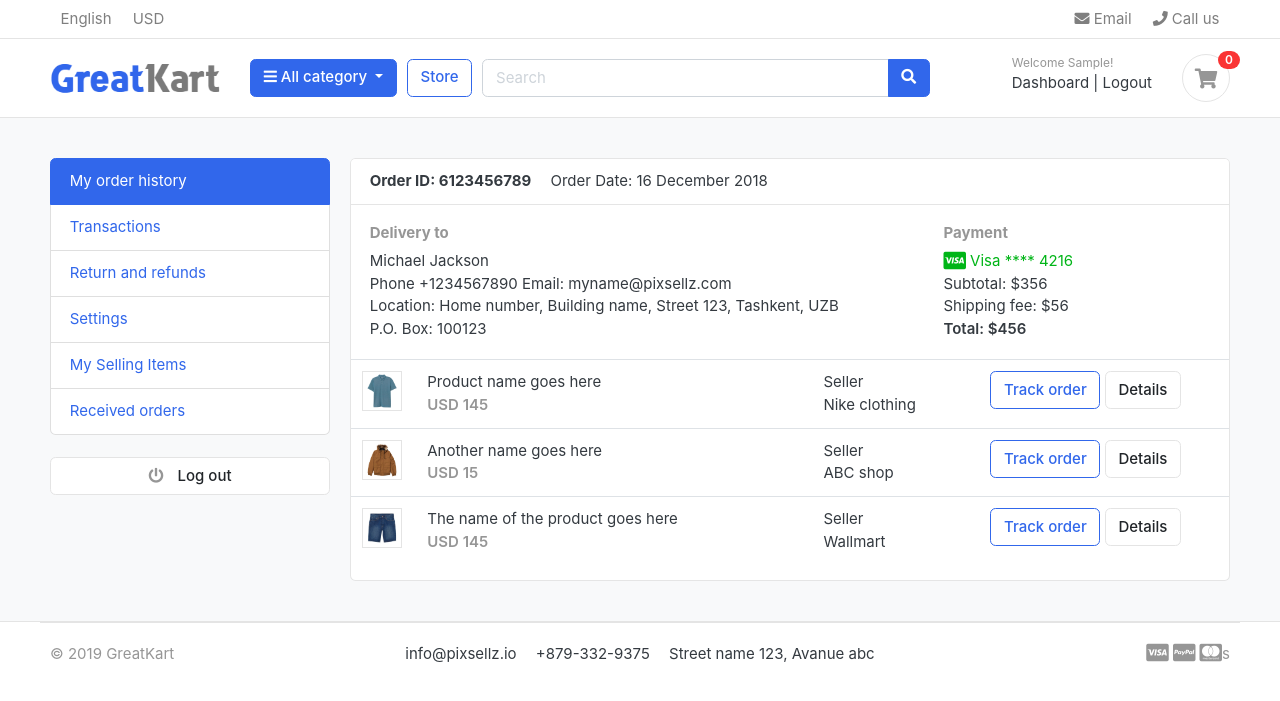
After one commit to alixcaroline/django_e-commerce, a Django app: page /accounts/ in a window 1280 px wide. The commit adds this page. Shown: the top 701 px of the page. Run offline with Django 4.2, Linux system fonts and the light colour scheme; the visitor is signed in with stand-in values (Sample User, id 1); data that the repository does not hold is empty; some libraries are stand-ins or nearby versions; some web fonts are replaced.

Commit message:
account verification email

```diff
--- a/accounts/urls.py
+++ b/accounts/urls.py
@@ -5,4 +5,7 @@ urlpatterns = [
     path("register/", views.register, name="register"),
     path("login/", views.login, name="login"),
     path("logout/", views.logout, name="logout"),
+    path("dashboard/", views.dashboard, name="dashboard"),
+    path("", views.dashboard, name="dashboard"),
+    path("activate/<uidb64>/<token>/", views.activate, name="activate"),
 ]
--- a/accounts/views.py
+++ b/accounts/views.py
@@ -3,6 +3,15 @@ from .forms import RegistrationForm
 from accounts.models import Account
 from django.contrib import messages, auth
 from django.contrib.auth.decorators import login_required
+from django.http import HttpResponse
+
+# verification email
+from django.contrib.sites.shortcuts import get_current_site
+from django.template.loader import render_to_string
+from django.utils.http import urlsafe_base64_encode, urlsafe_base64_decode
+from django.utils.encoding import force_bytes
+from django.contrib.auth.tokens import default_token_generator
+from django.core.mail import EmailMessage
 
 
 # Create your views here.
@@ -26,7 +35,23 @@ def register(request):
             )
             user.phone_number = phone_number
             user.save()
-            messages.success(request, "Registration successful")
+
+            # activate user
+            current_site = get_current_site(request)
+            email_subject = "Please activate your account"
+            message = render_to_string(
+                "accounts/account_verification_email.html",
+                {
+                    "user": user,
+                    "domain": current_site,
+                    "uid": urlsafe_base64_encode(force_bytes(user.pk)),
+                    "token": default_token_generator.make_token(user),
+                },
+            )
+            to_email = email
+            send_email = EmailMessage(email_subject, message, to=[to_email])
+            send_email.send()
+            return redirect("/accounts/login/?command=verification&email=" + email)
     else:
         form = RegistrationForm()
 
@@ -44,7 +69,7 @@ def login(request):
         print(user)
         if user is not None:
             auth.login(request, user)
-            return redirect("home")
+            return redirect("dashboard")
         else:
             messages.error(request, "Invalid login credentials")
             return redirect("login")
@@ -56,3 +81,25 @@ def logout(request):
     auth.logout(request)
     messages.success(request, "You are logged out!")
     return redirect("login")
+
+
+def activate(request, uidb64, token):
+    try:
+        uid = urlsafe_base64_decode(uidb64).decode()
+        user = Account._default_manager.get(pk=uid)
+    except (TypeError, ValueError, OverflowError, Account.DoesNotExist):
+        user = None
+
+    if user is not None and default_token_generator.check_token(user, token):
+        user.is_active = True
+        user.save()
+        messages.success(request, "Congratulations! Your account is activated")
+        return redirect("login")
+    else:
+        messages.error(request, "Invalid activation link")
+        return redirect("register")
+
+
+@login_required(login_url="login")
+def dashboard(request):
+    return render(request, "accounts/dashboard.html")
--- /dev/null
+++ b/templates/accounts/dashboard.html
@@ -0,0 +1,101 @@
+{% extends 'base.html' %}
+
+
+{% block content %}
+
+<!-- ========================= SECTION CONTENT ========================= -->
+<section class="section-conten padding-y bg">
+
+{% include 'includes/alerts.html' %}
+
+<div class="container">
+	<div class="row">
+	<aside class="col-md-3">
+		<!--   SIDEBAR   -->
+		<ul class="list-group">
+			<a class="list-group-item active" href="#"> My order history </a>
+			<a class="list-group-item" href="#"> Transactions </a>
+			<a class="list-group-item" href="#"> Return and refunds </a>
+			<a class="list-group-item" href="#">Settings </a>
+			<a class="list-group-item" href="#"> My Selling Items </a>
+			<a class="list-group-item" href="#"> Received orders </a>
+		</ul>
+		<br>
+		<a class="btn btn-light btn-block" href="{% url 'logout' %}"> <i class="fa fa-power-off"></i> <span class="text">Log out</span> </a>
+		<!--   SIDEBAR .//END   -->
+	</aside>
+	<main class="col-md-9">
+		<article class="card">
+		<header class="card-header">
+			<strong class="d-inline-block mr-3">Order ID: 6123456789</strong>
+			<span>Order Date: 16 December 2018</span>
+		</header>
+		<div class="card-body">
+			<div class="row">
+				<div class="col-md-8">
+					<h6 class="text-muted">Delivery to</h6>
+					<p>Michael Jackson <br>
+					Phone +1234567890 Email: myname@pixsellz.com <br>
+			    	Location: Home number, Building name, Street 123,  Tashkent, UZB <br>
+			    	P.O. Box: 100123
+			 		</p>
+				</div>
+				<div class="col-md-4">
+					<h6 class="text-muted">Payment</h6>
+					<span class="text-success">
+						<i class="fab fa-lg fa-cc-visa"></i>
+					    Visa  **** 4216
+					</span>
+					<p>Subtotal: $356 <br>
+					 Shipping fee:  $56 <br>
+					 <span class="b">Total:  $456 </span>
+					</p>
+				</div>
+			</div> <!-- row.// -->
+		</div> <!-- card-body .// -->
+		<div class="table-responsive">
+		<table class="table table-hover">
+			<tr>
+				<td width="65">
+					<img src="../images/items/1.jpg" class="img-xs border">
+				</td>
+				<td>
+					<p class="title mb-0">Product name goes here </p>
+					<var class="price text-muted">USD 145</var>
+				</td>
+				<td> Seller <br> Nike clothing </td>
+				<td width="250"> <a href="#" class="btn btn-outline-primary">Track order</a> <a href="#" class="btn btn-light"> Details </a> </td>
+			</tr>
+			<tr>
+				<td>
+					<img src="../images/items/2.jpg" class="img-xs border">
+				</td>
+				<td>
+					<p class="title mb-0">Another name goes here </p>
+					<var class="price text-muted">USD 15</var>
+				</td>
+				<td> Seller <br> ABC shop </td>
+				<td> <a href="#" class="btn btn-outline-primary">Track order</a> <a href="#" class="btn btn-light"> Details </a> </td>
+			</tr>
+			<tr>
+				<td>
+					<img src="../images/items/3.jpg" class="img-xs border">
+				</td>
+				<td>
+					<p class="title mb-0">The name of the product  goes here </p>
+					<var class="price text-muted">USD 145</var>
+				</td>
+				<td> Seller <br> Wallmart </td>
+				<td> <a href="#" class="btn btn-outline-primary">Track order</a> <a href="#" class="btn btn-light"> Details </a> </td>
+			</tr>
+		</table>
+		</div> <!-- table-responsive .end// -->
+		</article> <!-- order-group.// -->
+	</main>
+</div> <!-- row.// -->
+</div>
+
+
+</section>
+<!-- ========================= SECTION CONTENT END// ========================= -->
+{% endblock %}
--- a/templates/includes/navbar.html
+++ b/templates/includes/navbar.html
@@ -109,7 +109,7 @@
 						<div class="widget-header">
 							<small class="title text-muted">Welcome {{ user.first_name | capfirst }}!</small>
 							<div>
-								<a href="#">Dashboard</a>
+								<a href="{% url 'dashboard' %}">Dashboard</a>
 								<span class="dark-transp"> | </span>
 								<a href="{% url 'logout' %}"> Logout</a>
 							</div>
```
Also changed, not shown: ecommerce/settings.py (+7 -0 lines), templates/accounts/account_verification_email.html (added, +10 -0 lines), templates/accounts/login.html (+10 -0 lines).
